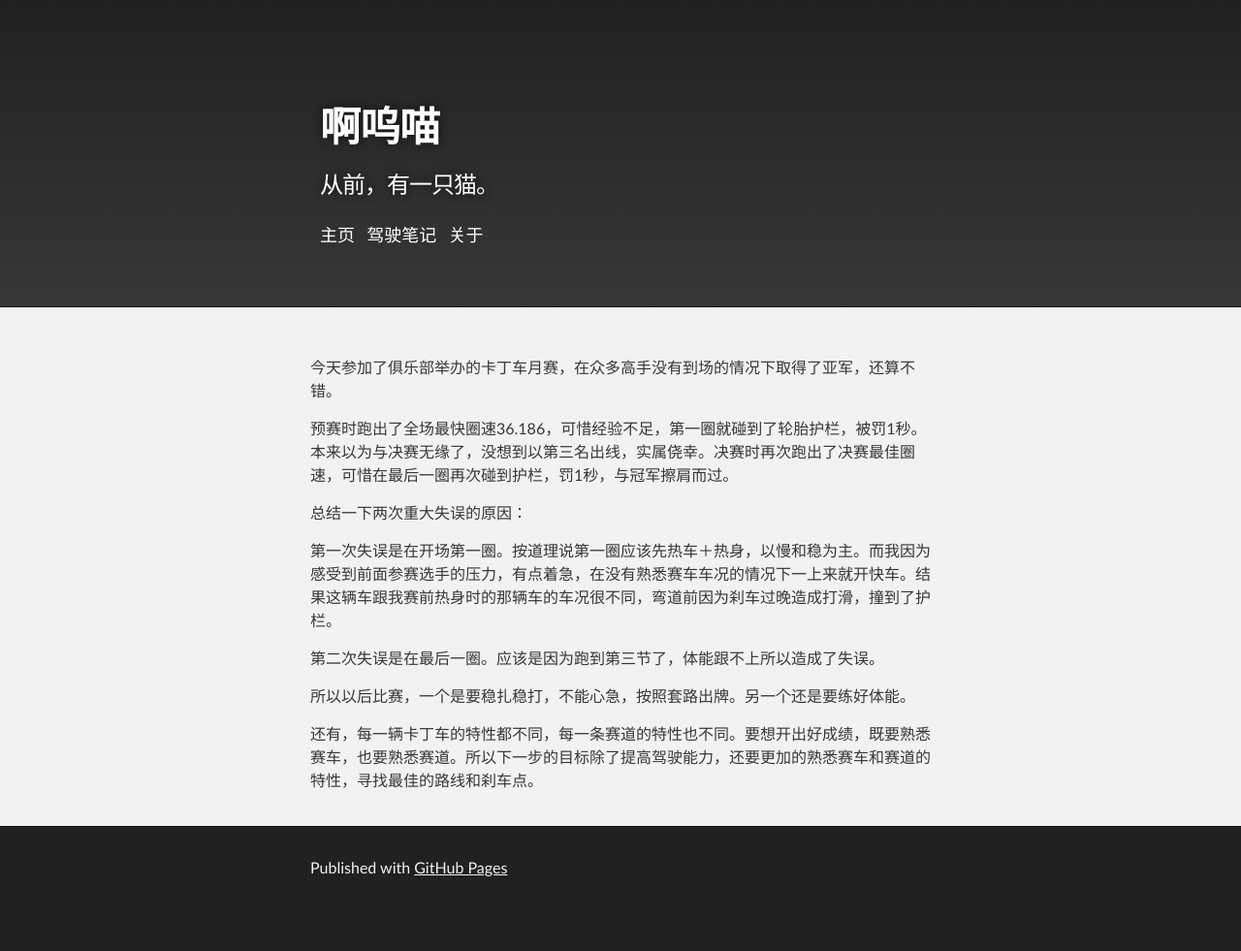
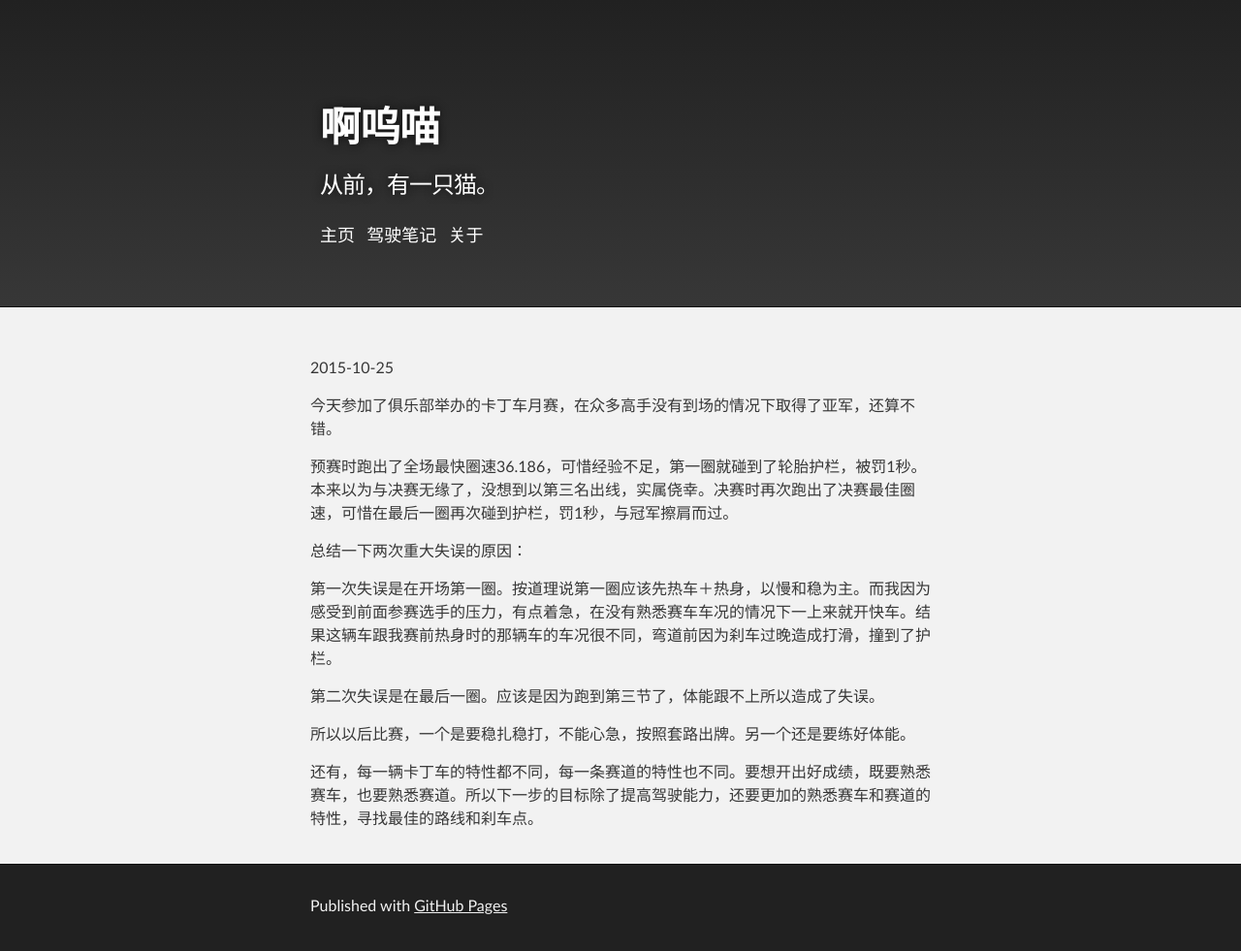
Before and after one commit to icrmio/icrmio.github.io, a Jekyll site: the page built from driving/driving_note_3.md, in a window 1280 px wide. Shown: the whole page at 97% size. Built offline with Jekyll 4.4.1, drawn with Linux system fonts in a browser that asks for light colours; our own code applies the rules of GitHub Pages for plain Markdown files; before the commit the page ends 942 px from its top, so only the background shows below that.

Commit message:
Update driving_note_3.md

```diff
--- a/driving/driving_note_3.md
+++ b/driving/driving_note_3.md
@@ -1,3 +1,5 @@
+2015-10-25
+
 今天参加了俱乐部举办的卡丁车月赛，在众多高手没有到场的情况下取得了亚军，还算不错。
 
 预赛时跑出了全场最快圈速36.186，可惜经验不足，第一圈就碰到了轮胎护栏，被罚1秒。本来以为与决赛无缘了，没想到以第三名出线，实属侥幸。决赛时再次跑出了决赛最佳圈速，可惜在最后一圈再次碰到护栏，罚1秒，与冠军擦肩而过。
```
